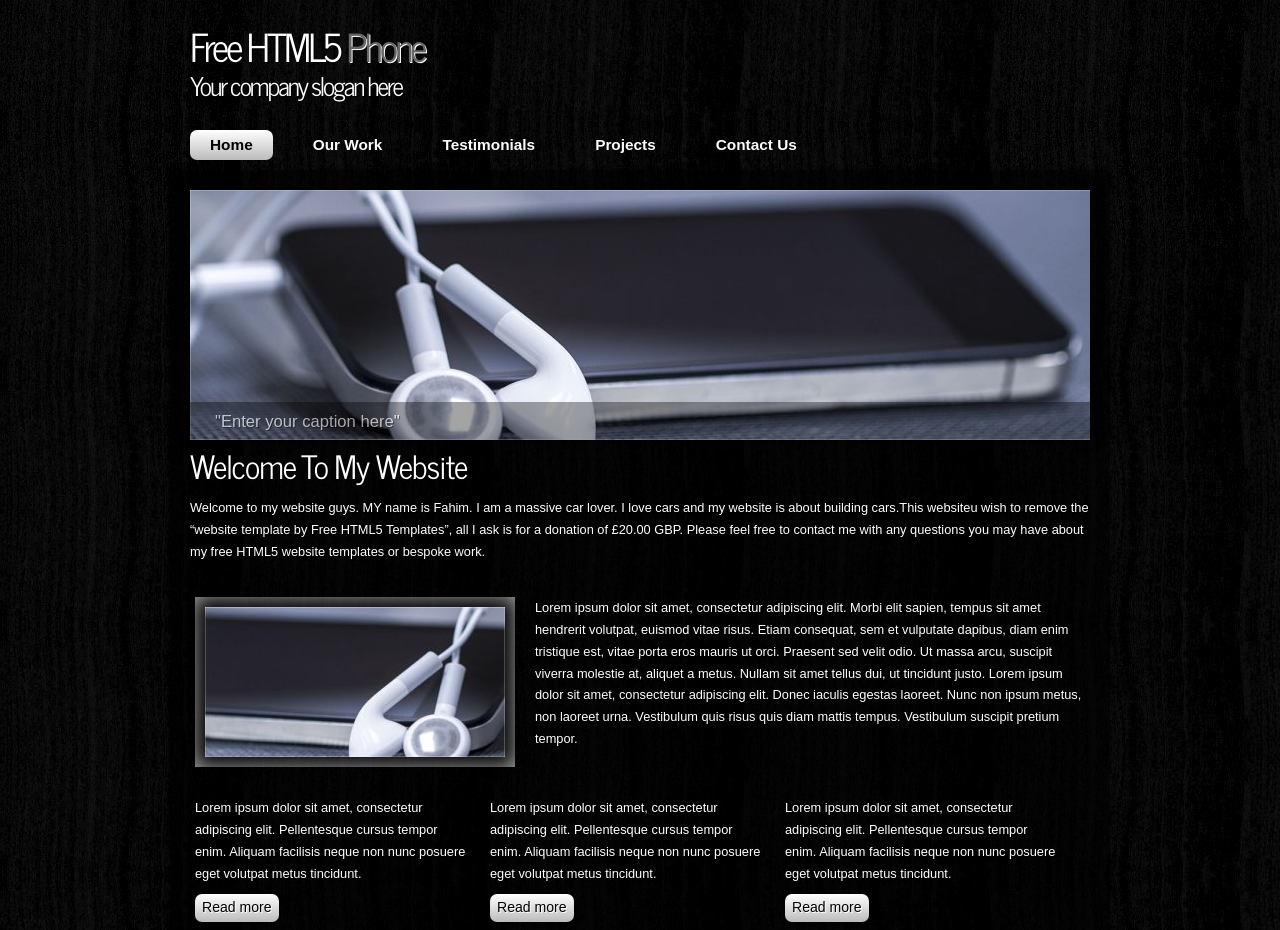
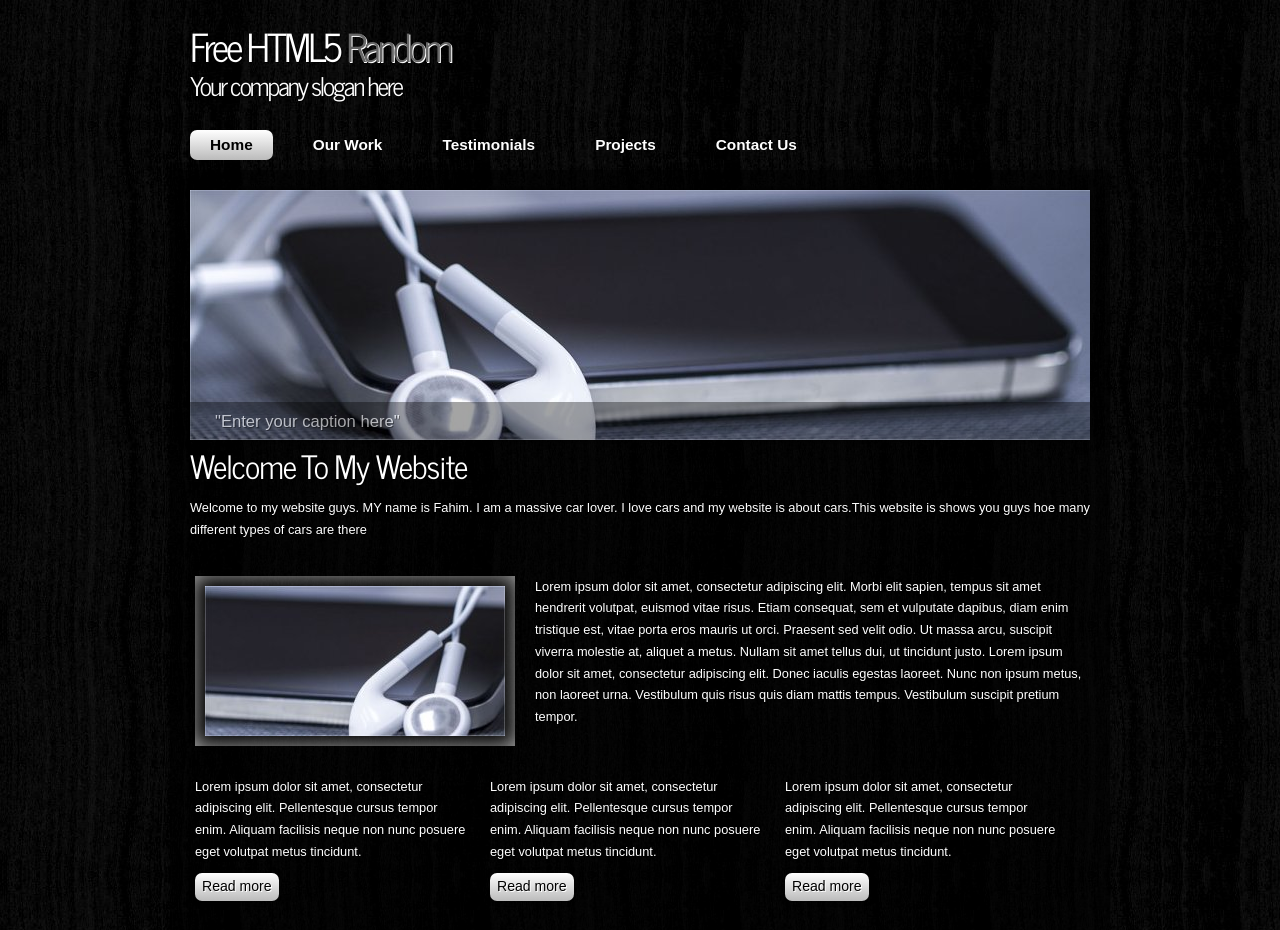
Before and after one commit to BlazingRotor24/BlazingRotor24.github.io, a plain HTML site: page index.html in a window 1280 px wide. Shown: the top 930 px of the page. Drawn offline with Linux system fonts and the light colour scheme.

Commit message:
Changed more info

```diff
--- a/index.html
+++ b/index.html
@@ -2,7 +2,7 @@
 <html>
 
 <head>
-  <title>Free HTML5 lol </title>
+  <title>How to build a car </title>
   <meta name="description" content="website description" />
   <meta name="keywords" content="website keywords, website keywords" />
   <meta http-equiv="content-type" content="text/html; charset=windows-1252" />
@@ -16,7 +16,7 @@
     <header>
 	  <div id="banner">
 	    <div id="welcome">
-	      <h3>Free HTML5 <span>Phone</span></h3>
+	      <h3>Free HTML5 <span>Random</span></h3>
 	    </div><!--close welcome-->
 	    <div id="welcome_slogan">
 	      <h3>Your company slogan here</h3>
@@ -48,7 +48,7 @@
 	  <div id="content">
         <div class="content_item">
 		  <h1>Welcome To My Website</h1>
-          <p>Welcome to my website guys. MY name is Fahim. I am a massive car lover. I love cars and my website is about building cars.This websiteu wish to remove the &ldquo;website template by Free HTML5 Templates&rdquo;, all I ask is for a donation of &pound;20.00 GBP. Please feel free to contact me with any questions you may have about my free HTML5 website templates or bespoke work.</p>
+          <p>Welcome to my website guys. MY name is Fahim. I am a massive car lover. I love cars and my website is about cars.This website is shows you guys hoe many different types of cars are there</p>
 
 		  <div class="content_imagetext">
 		    <div class="content_image">
```
